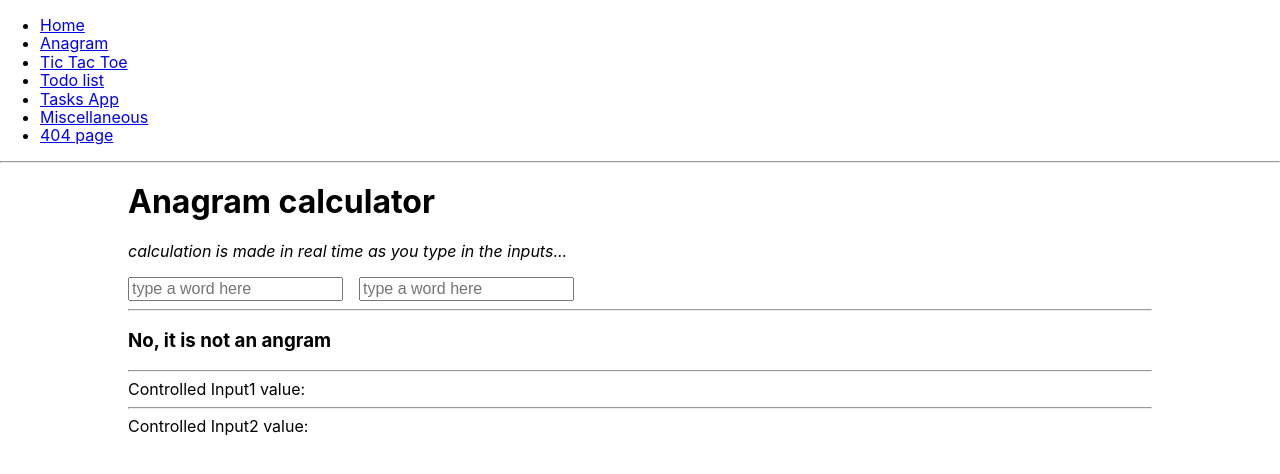
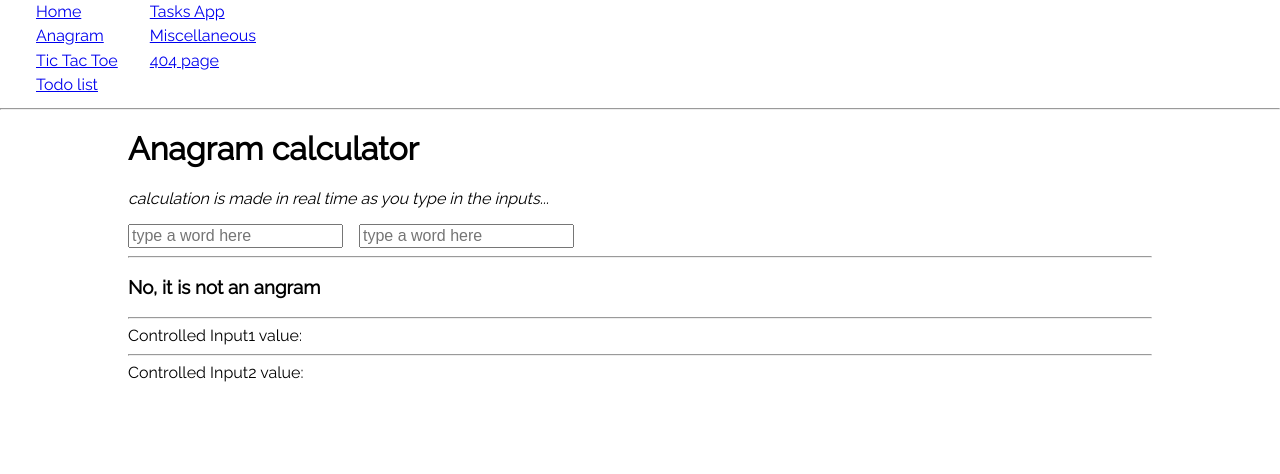
Before and after one commit to daigof/daigof.github.io, a React (Create React App) app: page /examples-2022-react-ts/anagram in a window 1280 px wide. Shown: the top 474 px of the page. Built offline with nearby package versions, Linux system fonts and the light colour scheme.

Commit message:
domain splitter and styles

```diff
--- a/public/index.html
+++ b/public/index.html
@@ -25,6 +25,10 @@
       Learn how to configure a non-root public URL by running `npm run build`.
     -->
     <title>React App</title>
+
+    <link rel="preconnect" href="https://fonts.googleapis.com">
+    <link rel="preconnect" href="https://fonts.gstatic.com" crossorigin>
+    <link href="https://fonts.googleapis.com/css2?family=Raleway&family=Roboto&display=swap" rel="stylesheet">
   </head>
   <body>
     <noscript>You need to enable JavaScript to run this app.</noscript>
--- a/src/components/layout/index.tsx
+++ b/src/components/layout/index.tsx
@@ -1,12 +1,12 @@
 import React from "react";
 import { Outlet, Link } from "react-router-dom";
-import { MainWrapper } from "./styles";
+import { MainWrapper, NavBar } from "./styles";
 
 const Layout = () => (
   <div>
     {/* A "layout route" is a good place to put markup you want to
         share across all the pages on your site, like navigation. */}
-    <nav>
+    <NavBar>
       <ul>
         <li>
           <Link to="/">Home</Link>
@@ -30,7 +30,7 @@ const Layout = () => (
           <Link to="/no/match-page">404 page</Link>
         </li>
       </ul>
-    </nav>
+    </NavBar>
 
     <hr />
 
--- a/src/components/layout/styles.ts
+++ b/src/components/layout/styles.ts
@@ -1,4 +1,28 @@
 import styled from "@emotion/styled";
+
+export const NavBar = styled.nav`
+  height: 100px;
+  max-height: 100px;
+  margin: 0 auto;
+  overflow: hidden;
+
+  ul {
+    height: 100%;
+    margin: 0 0 0 20px;
+    padding: 0;
+    list-style: none;
+    display: flex;
+    flex-flow: column wrap;
+    justify-content: flex-start;
+    align-items: flex-start;
+    align-content: flex-start;
+
+    li {
+      flex: 0 0 auto;
+      padding: 3px 16px;
+    }
+  }
+`;
 
 export const MainWrapper = styled.div`
   max-width: 1024px;
--- /dev/null
+++ b/src/components/miscellaneous/domainSplitter/index.tsx
@@ -0,0 +1,59 @@
+import React, { useState } from "react";
+
+function domainSplitterFn(domain: string) {
+  const splits = domain.split(".").reverse();
+  const accumulator: Array<string> = [];
+
+  splits.forEach((element, index) => {
+    if (index > 0) {
+      accumulator.push(element + "." + accumulator[index - 1]);
+    } else {
+      accumulator.push(element);
+    }
+  });
+
+  return accumulator;
+}
+
+const initialText = "www.calendar.google.com";
+const initialCalculatedValue = domainSplitterFn(initialText);
+
+const DomainSplitter = () => {
+  const [text, setText] = useState(initialText);
+  const [calculatedValue, setCalculatedValue] = useState(
+    initialCalculatedValue
+  );
+
+  const handleChange = (e: React.ChangeEvent<HTMLInputElement>) => {
+    const { value: newValue } = e.target;
+    setText(newValue);
+    setCalculatedValue(domainSplitterFn(newValue));
+  };
+
+  return (
+    <>
+      <h1>DomainSplitter</h1>
+      <em>
+        This algorithm splits a domain name passed as string into subdomains
+        returned as array of strings
+      </em>
+      <br />
+      <em>
+        e.g.: for <code>'www.calendar.google.com'</code> should return{" "}
+        <code>
+          ['com', 'google.com', 'calendar.google.com',
+          'www.calendar.google.com']
+        </code>
+      </em>
+
+      <div>
+        Input: <input type="text" value={text} onChange={handleChange} />
+      </div>
+      <div>
+        Output: <code>{`[${calculatedValue.join(", ")}]`}</code>
+      </div>
+    </>
+  );
+};
+
+export default DomainSplitter;
--- a/src/components/miscellaneous/index.tsx
+++ b/src/components/miscellaneous/index.tsx
@@ -1,4 +1,5 @@
 import React from "react";
+import DomainSplitter from "./domainSplitter";
 import UseApiExample from "./useApiExample";
 import UseLocalStorage from "./useLocalStorage";
 
@@ -14,6 +15,9 @@ const Miscellaneous = () => {
       <UseLocalStorage />
       <hr />
       <hr />
+      <DomainSplitter />
+      <hr />
+      <hr />
     </>
   );
 };
--- a/src/index.css
+++ b/src/index.css
@@ -1,6 +1,6 @@
 body {
   margin: 0;
-  font-family: -apple-system, BlinkMacSystemFont, 'Segoe UI', 'Roboto', 'Oxygen',
+  font-family: 'Raleway', -apple-system, BlinkMacSystemFont, 'Segoe UI', 'Roboto', 'Oxygen',
     'Ubuntu', 'Cantarell', 'Fira Sans', 'Droid Sans', 'Helvetica Neue',
     sans-serif;
   -webkit-font-smoothing: antialiased;
```
Also changed, not shown: src/components/miscellaneous/useMemoCallback/count.tsx (deleted, +0 -20 lines), src/components/miscellaneous/useMemoCallback/index.tsx (deleted, +0 -25 lines).
